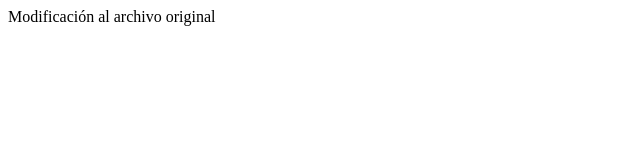
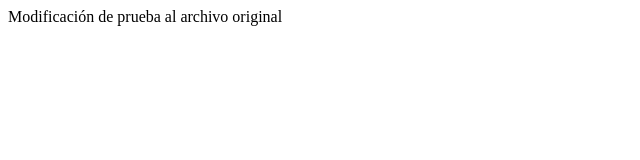
Before and after one commit to errejotaeme/p_prueba01_gh, a plain HTML site: page index.html in a window 1280 px wide. Shown: the full height of the page, 0-640 px from the left. Drawn offline with Linux system fonts and the light colour scheme.

Commit message:
Prueba con llaves nuevas

```diff
--- a/index.html
+++ b/index.html
@@ -6,7 +6,7 @@
 </head>
 <body>
 <div>
-<span>Modificación al archivo original</span>
+<span>Modificación de prueba al archivo original</span>
 </div>
 </body>
 </html>
```
